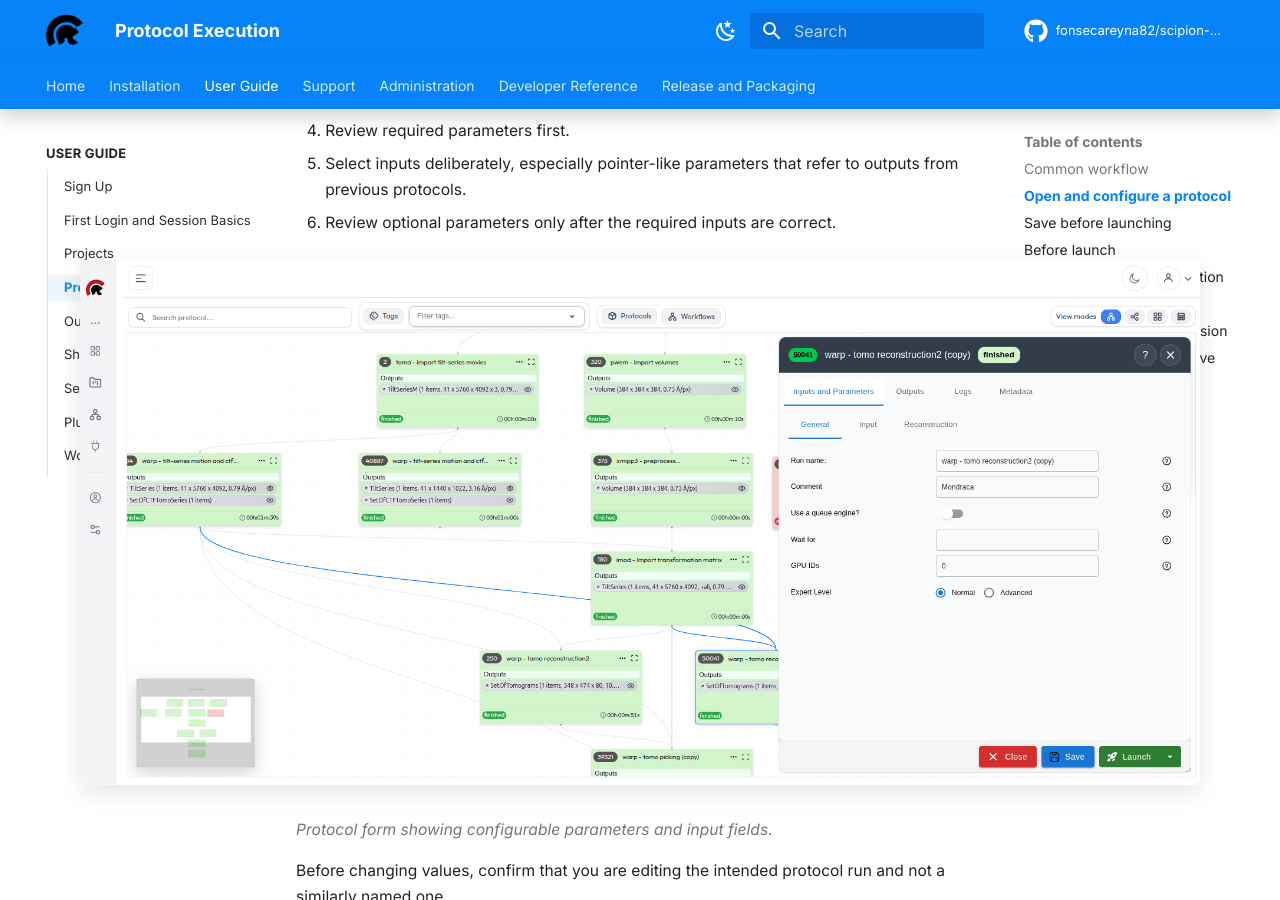
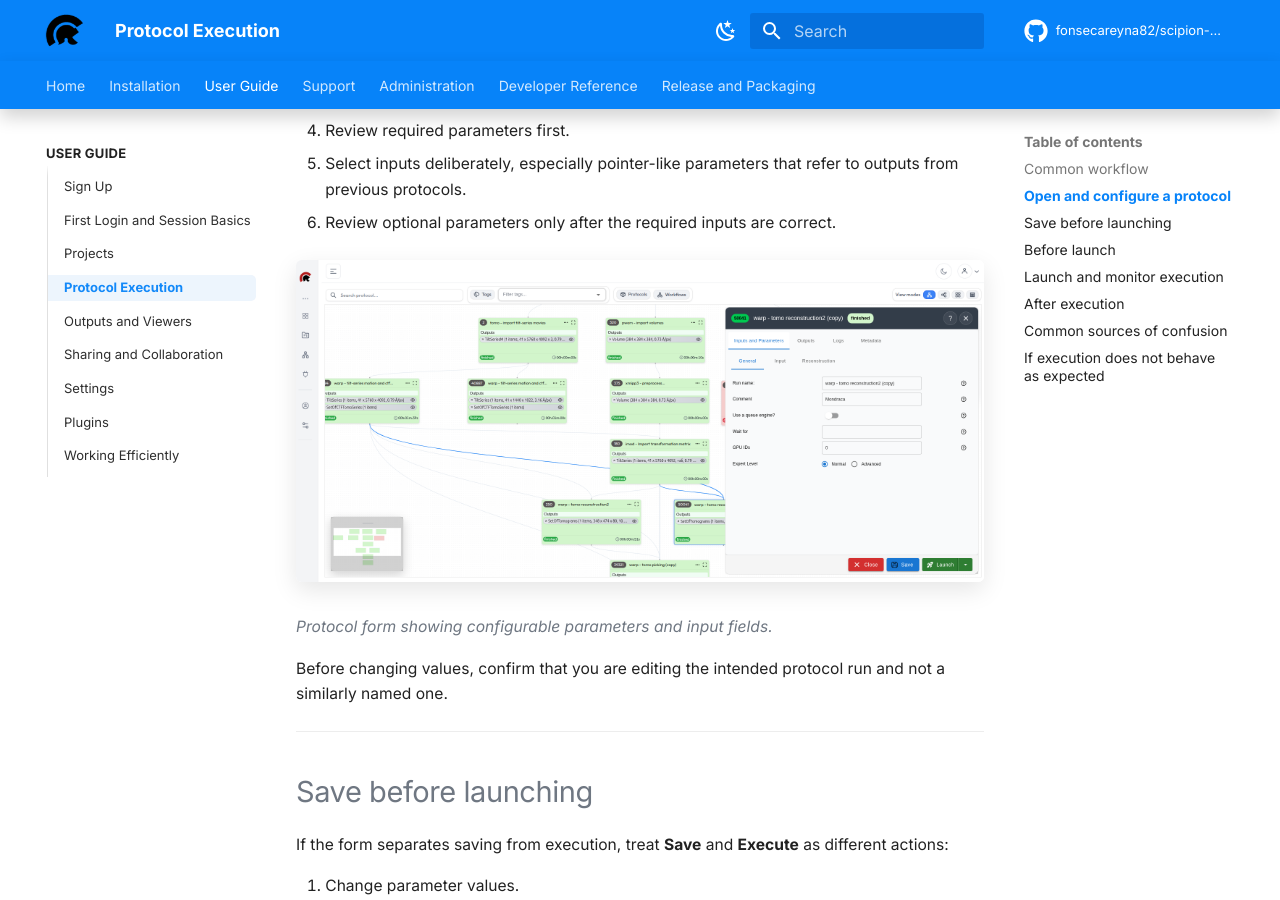
Before and after one commit to fonsecareyna82/scipion-docs, an MkDocs documentation site: the page built from docs/user-guide/protocols.md, in a window 1280 px wide and 900 px high, scrolled down 784 px. Built offline with MkDocs 1.6.1 and Material for MkDocs 9.7.7, drawn with Linux system fonts in a browser that asks for light colours; comment, search, counter and statistics services are not loaded; the version menu is left out.

Commit message:
Constrain protocol screenshot widths

```diff
--- a/docs/user-guide/protocols.md
+++ b/docs/user-guide/protocols.md
@@ -27,7 +27,7 @@ A standard protocol workflow usually looks like this:
 5. Select inputs deliberately, especially pointer-like parameters that refer to outputs from previous protocols.
 6. Review optional parameters only after the required inputs are correct.
 
-<img src="../../assets/images/screenshots/user-guide/protocol-form-inputs.png" alt="Protocol form inputs" style="display:block;width:min(1120px,calc(100vw - 2rem));max-width:none;height:auto;margin:1.2rem 0 1.6rem 50%;transform:translateX(-50%);" />
+<img src="../../assets/images/screenshots/user-guide/protocol-form-inputs.png" alt="Protocol form inputs" style="display:block;width:100%;max-width:980px;height:auto;margin:1.2rem auto 1.6rem;" />
 
 *Protocol form showing configurable parameters and input fields.*
 
@@ -71,7 +71,7 @@ A careful pre-launch check is often the difference between a clean workflow and
 4. Keep an eye on progress indicators and error messages.
 5. Refresh the project view if status appears stale.
 
-<img src="../../assets/images/screenshots/user-guide/protocol-execution-logs.png" alt="Protocol execution logs" style="display:block;width:min(1120px,calc(100vw - 2rem));max-width:none;height:auto;margin:1.2rem 0 1.6rem 50%;transform:translateX(-50%);" />
+<img src="../../assets/images/screenshots/user-guide/protocol-execution-logs.png" alt="Protocol execution logs" style="display:block;width:100%;max-width:980px;height:auto;margin:1.2rem auto 1.6rem;" />
 
 *Protocol logs help users confirm what happened during execution.*
 
```
